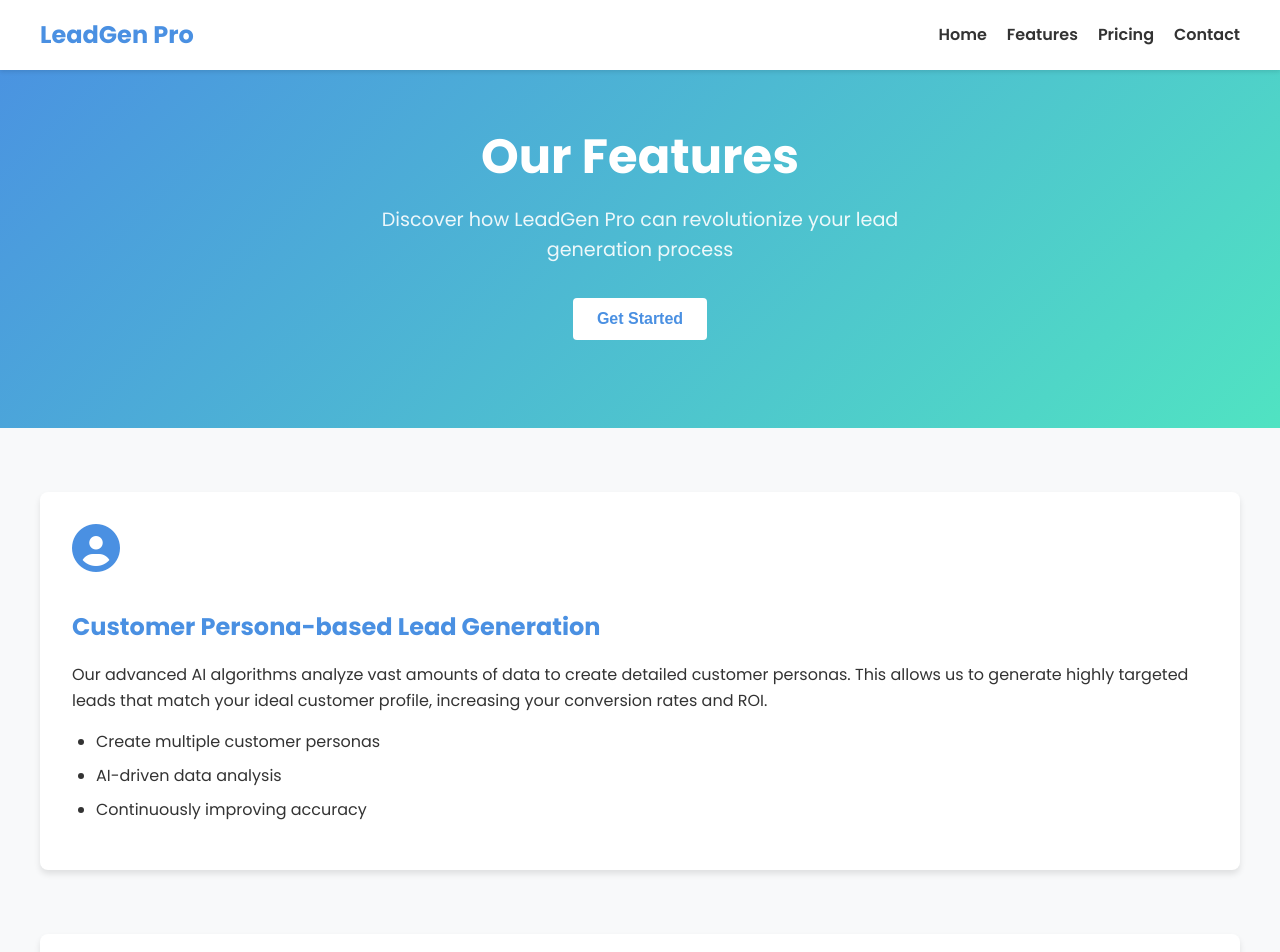
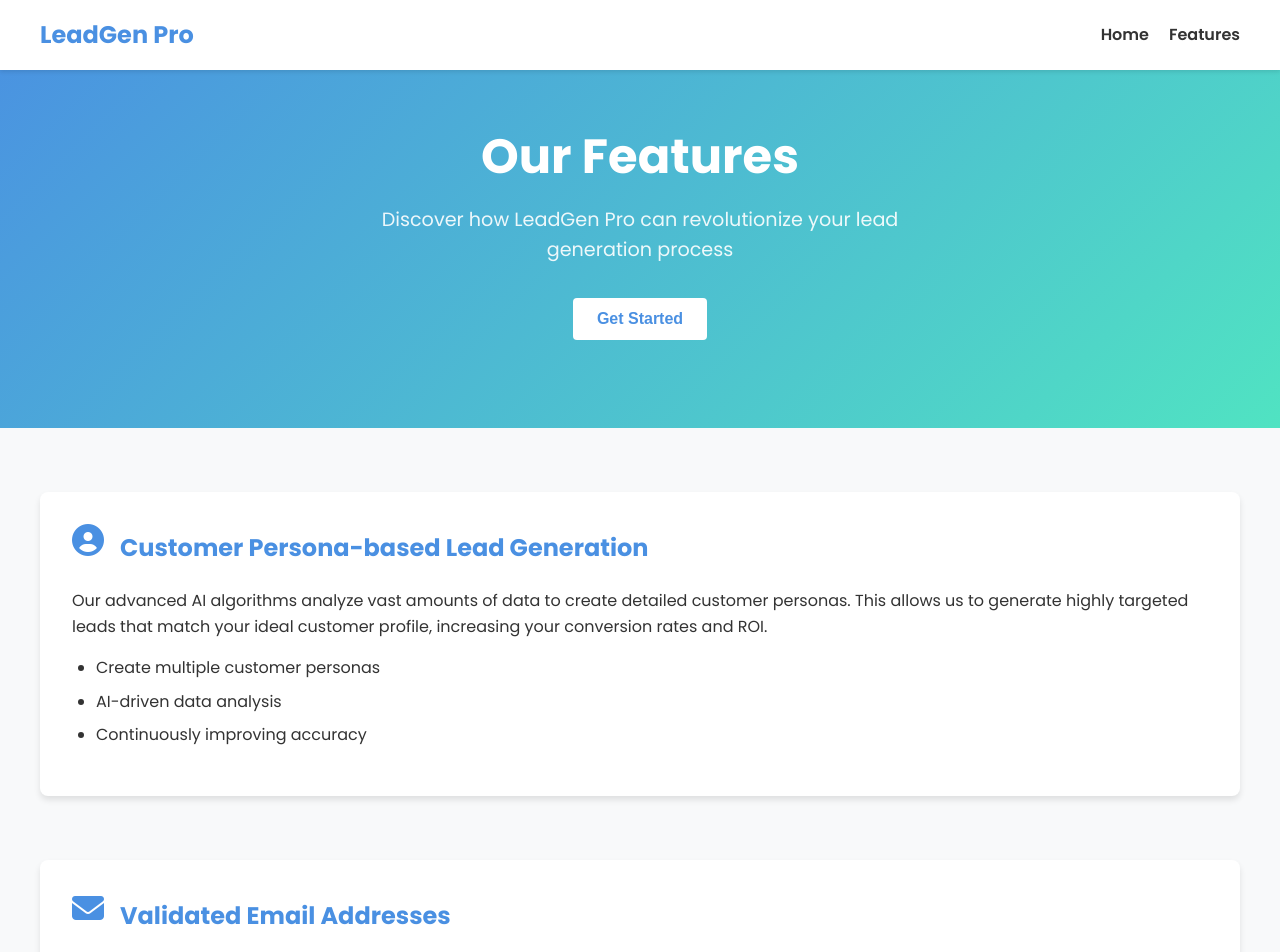
Before and after one commit to RohitSen1235/TheIdealLead, a Vue app in the folder frontend/: page /features in a window 1280 px wide. Shown: the top 952 px of the page. Built offline with nearby package versions, Linux system fonts and the light colour scheme.

Commit message:
Shelved Pricing page for now | made minor changes in Features page

```diff
--- a/frontend/src/App.vue
+++ b/frontend/src/App.vue
@@ -6,8 +6,8 @@
         <nav>
           <router-link to="/">Home</router-link>
           <router-link to="/features">Features</router-link>
-          <router-link to="/pricing">Pricing</router-link>
-          <router-link to="/contact">Contact</router-link>
+          <!-- <router-link to="/pricing">Pricing</router-link>
+          <router-link to="/contact">Contact</router-link> -->
         </nav>
       </div>
     </header>
--- a/frontend/src/router/index.js
+++ b/frontend/src/router/index.js
@@ -1,7 +1,7 @@
 import { createRouter, createWebHistory } from "vue-router";
 import HomeView from "../views/HomeView.vue";
 import FeaturesView from "../views/FeaturesView.vue";
-import PricingView from "../views/PricingView.vue"; // Add this line
+// import PricingView from "../views/PricingView.vue";
 
 const routes = [
   {
@@ -14,11 +14,11 @@
     name: "features",
     component: FeaturesView,
   },
-  {
-    path: "/pricing",
-    name: "pricing",
-    component: PricingView,
-  },
+  // {
+  //   path: "/pricing",
+  //   name: "pricing",
+  //   component: PricingView,
+  // },
 ];
 
 const router = createRouter({
--- a/frontend/src/views/FeaturesView.vue
+++ b/frontend/src/views/FeaturesView.vue
@@ -12,8 +12,10 @@
   <section class="feature-details">
     <div class="container">
       <div class="feature-item">
+        <div class="feature-header">
           <i class="fas fa-user-circle"></i>
           <h2>Customer Persona-based Lead Generation</h2>
+        </div>
         <p>
           Our advanced AI algorithms analyze vast amounts of data to create
           detailed customer personas. This allows us to generate highly targeted
@@ -28,8 +30,10 @@
       </div>
 
       <div class="feature-item">
+        <div class="feature-header">
           <i class="fas fa-envelope"></i>
           <h2>Validated Email Addresses</h2>
+        </div>
         <p>
           Say goodbye to bounced emails and wasted efforts. Our system
           rigorously verifies each email address to ensure accuracy and
@@ -44,8 +48,10 @@
       </div>
 
       <div class="feature-item">
+        <div class="feature-header">
           <i class="fas fa-share-alt"></i>
           <h2>Social Media Profiles</h2>
+        </div>
         <p>
           Get a 360-degree view of your leads with comprehensive social media
           profiles. Understand their interests, behaviors, and preferences to
@@ -59,8 +65,10 @@
       </div>
 
       <div class="feature-item">
+        <div class="feature-header">
           <i class="fas fa-chart-line"></i>
           <h2>Real-time Analytics</h2>
+        </div>
         <p>
           Stay on top of your lead generation efforts with our powerful,
           real-time analytics dashboard. Monitor performance, identify trends,
@@ -167,6 +175,23 @@
   color: #4a90e2;
   margin-bottom: 1rem;
 }
+.feature-header {
+  display: flex;
+  align-items: center;
+  margin-bottom: 1rem;
+}
+
+.feature-header i {
+  font-size: 2rem;
+  color: #4a90e2;
+  margin-right: 1rem;
+}
+
+.feature-header h2 {
+  color: #4a90e2;
+  margin: 0;
+  font-size: 1.5rem;
+}
 
 .feature-item p {
   margin-bottom: 1rem;
```
Also changed, not shown: 1 other file (tests, documents, lock files or other folders). Lines whose indentation alone changed are shown as unchanged.
